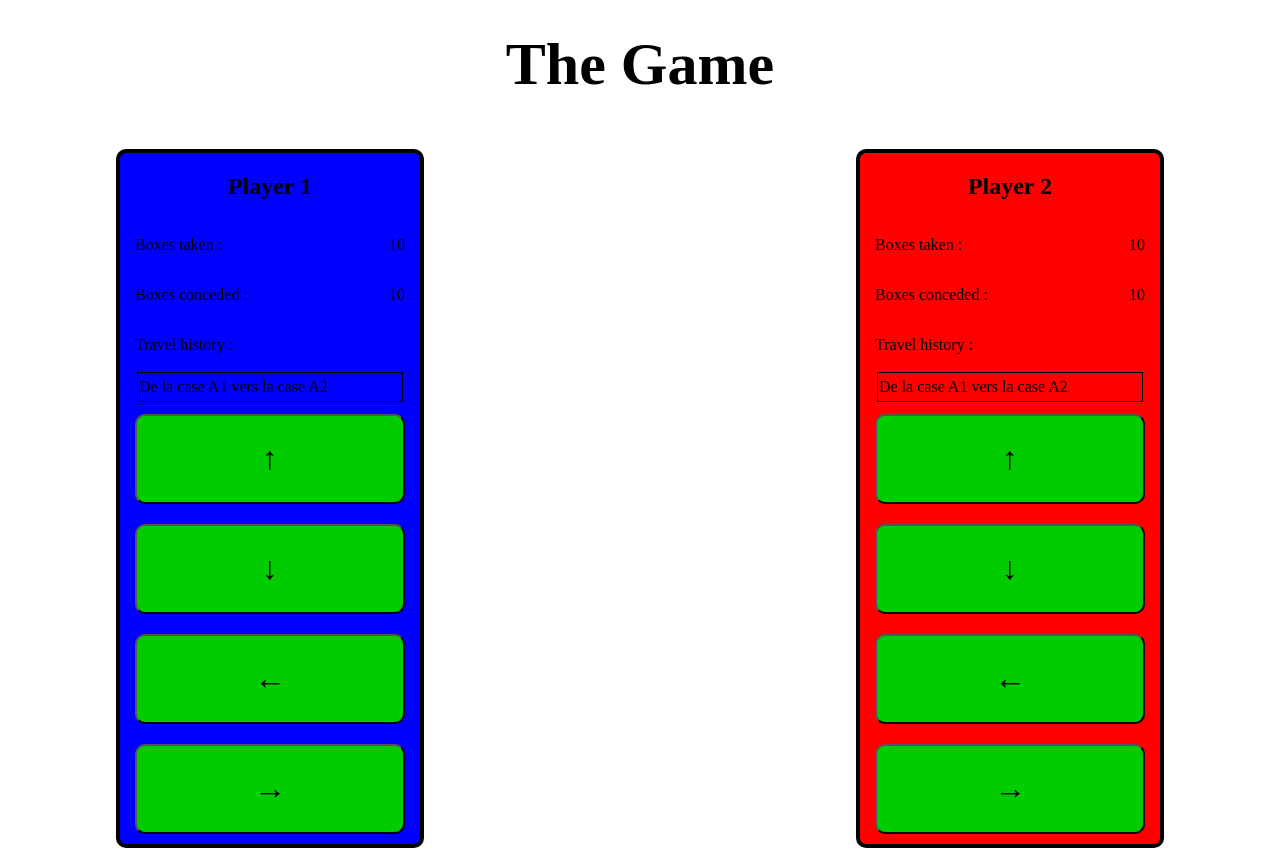
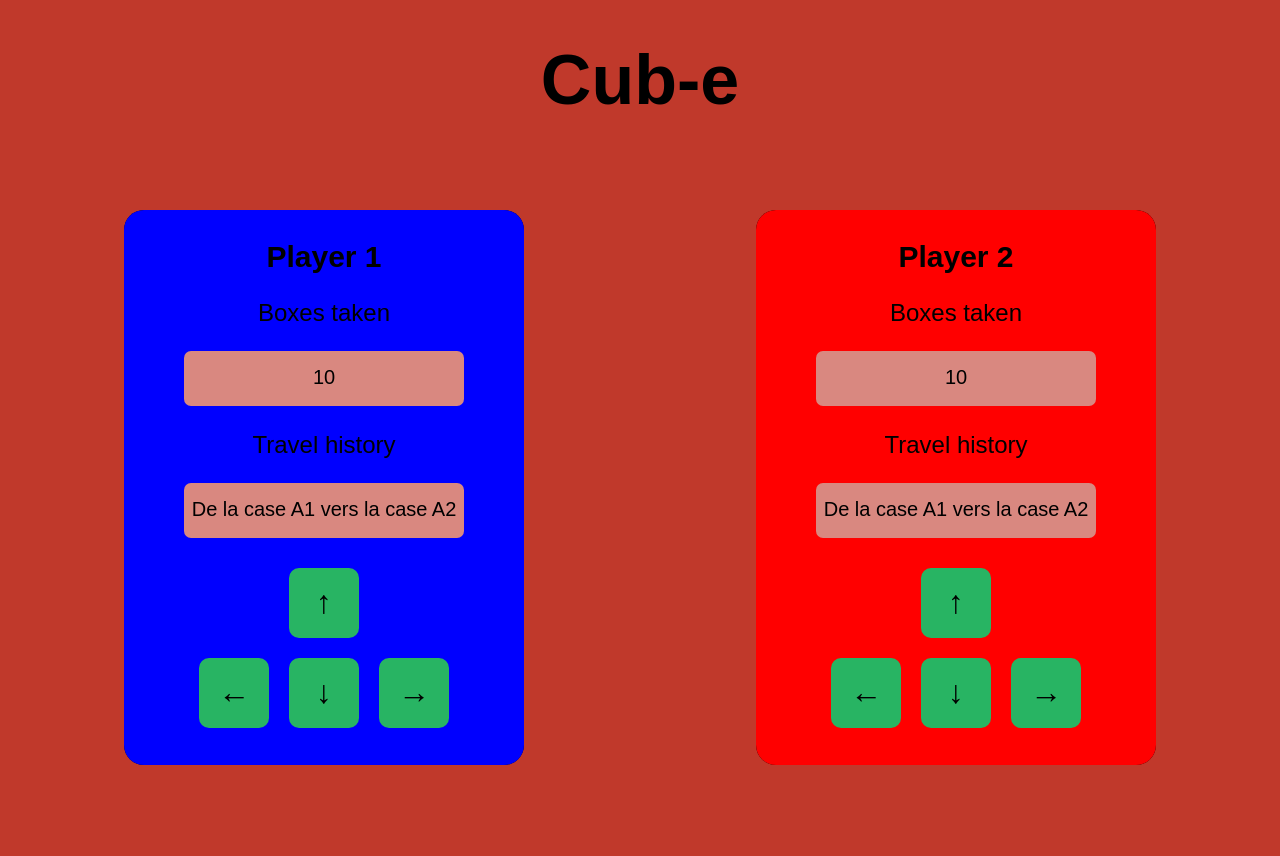
Before and after one commit to GattaFurn/ProjetIA, a Django app: template game/templates/game/new_game.html in a window 1280 px wide. After the commit the page ends 765 px from the top, so only its background shows below. Run offline with Django 3.2, Linux system fonts and the light colour scheme; the template is opened without the code that fills it, so the values that code supplies are empty.

Commit message:
interface

```diff
--- a/connection/templates/connection/index.html
+++ b/connection/templates/connection/index.html
@@ -33,7 +33,6 @@
 				margin-bottom: 40px;
 				animation: fadein 1.3s;
 				font-size: 70px;
-				font-family: Blippo, fantasy;
 			}
 			form{
 				height : 550px;
@@ -137,7 +136,6 @@
 		</style>
 		<script type="text/javascript">
 			let couleurs = new Map();
-			//["BL","Blue"], ['PK',"Pink"], ['YW','Yellow'], ['GN','Green'], ['VT','Violet'], ['RD','Red'], ['OE','Orange'], ['CN','Cyan']);
 			couleurs.set("BL", "Blue");
 			couleurs.set("PK", "Pink");
 			couleurs.set("YW", "Yellow");
--- a/game/static/game/move.js
+++ b/game/static/game/move.js
@@ -1,5 +1,5 @@
 function button_function(){
-  list_buttons = document.getElementsByClassName("button_move");
+  let list_buttons = document.getElementsByClassName("button_move");
 
   for(let button of list_buttons){
     button.addEventListener("click", () => {main(button.moveset)});
--- a/game/templates/game/index.html
+++ b/game/templates/game/index.html
@@ -287,6 +287,8 @@
         buttonStart.classList.add("aniBut");
         buttonStart.innerHTML = "Start the game";
         versusDiv.appendChild(buttonStart);
+
+
         zoom();
         fadeIn();
 
--- a/game/templates/game/new_game.html
+++ b/game/templates/game/new_game.html
@@ -4,67 +4,53 @@
 <html>
     <head>
         <style>
-    		#my_board td{
-				width: 70px;
-				height: 70px;
-				border: 2px solid black;
+    		*{
+				Font-family: Blippo, fantasy;
 			}
-            .my_board td{
-                width: 70px;
-				height: 70px;
-				border: 2px solid #999999;
-                color : #999999;
+            body{
+                background-color: #C0392B;
+            }
+            h2{
+                font-size: 30px;
             }
             #board_letter_number td{
                 width: 70px;
 				height: 70px;
-                margin-bottom: 15px;
+                border-radius: 15px;
                 text-align: center;
                 font-size: 32px;
                 font-weight: bolder;
-                border: 2px solid black;
+                background-color:#D98880;
             }
-            h1{
-				text-align: center;
-				margin-top: 30px;
-				margin-bottom: 50px;
-                font-size: 60px;
+            .casesHeader{
+                background-color: #C0392B;
             }
+
             #game_content{
                 display : flex;
-                justify-content: space-around;
+                justify-content: space-evenly;
             }
             .player_panel{
-                width : 300px;
+                height: 550px;
+                width : 400px;
                 text-align: center;
-                border: 4px solid black;
-                border-radius: 10px;
+                border: none;
+                border-radius: 20px;
+                padding-top: 5px;
             }
-            .div_informations{
-                display: flex;
-                justify-content: space-between;
-                width: 270px;
-                margin-left: 15px;
-                margin-right: 15px;
-            }
-            .table_moves{
-                width : 270px;
-                margin: 0px auto;
-            }
-            .table_moves td{
-                height: 30px;
-                border: 1px solid black;
-            }
+
             .button_move{
                 font-size: 32px;
-                width : 270px;
-                height: 90px;
+                height: 70px;
+                width: 70px;
                 margin-top: 10px;
-                margin-left: auto;
-                margin-right: auto;
+                margin-left: 10px;
+                margin-right: 10px;
+                margin-bottom: 10px;
+                border: none;
                 border-radius: 10px;
-                margin-bottom: 10px;
-                background-color: #00cc00;
+                background-color: #28B463;
+                outline: none;
             }
             #player1_panel_color{
                 background-color: blue;
@@ -73,22 +59,96 @@
                 background-color: red;
             }
             .player_panel_not_your_turn {
-                background-color: grey;
-                border : 4px solid lightgrey;
-                opacity: 0.5;
+                animation: fadeinDark 0.3s;
+                opacity: 0.3;
+            }
+            @keyframes fadeinDark{
+				from{
+					opacity: 1;
+				}
+				to{
+					opacity: 0.3;
+				}
 			}
             #dark_mode{
 			    position: absolute;
 			    margin-bottom: 1200px;
-			margin-left: 1590px;
+			    margin-left: 1580px;
+                animation: fadein 1.5s;
+                font-size: 20px;
+                background-color: #28B463;
+                height: 40px;
+                width : 110px;
+                border-radius: 10px;
+                outline: none;
+                border: none;
 		    }
 
             .image_joueur {
-	            max-width: 100%;
-	            height: auto;
+	            max-width: 60px;
+	            max-height: 60px;
             }
+            .titreSectionPanel{
+                margin-top: 25px;
+                font-size: 24px;
+                text-align: center;
+            }
+            .infoJoueur{
+                margin-top: 15px;
+                height : 40px;
 
-
+                margin-left: 60px;
+                margin-right: 60px;
+                border-radius: 7px;
+                font-size: 20px;
+                padding-top: 15px;
+                background-color:#D98880;
+            }
+            .boutonHaut{
+                display: block;
+                margin-left: auto;
+                margin-right: auto;
+            }
+            .button{
+                margin-top: 30px;
+            }
+            h1{
+                margin-top: 40px;
+				margin-bottom: 40px;
+                font-size: 70px;
+                text-align: center;
+                animation: fadein 1.3s;
+            }
+            @keyframes fadein{
+				from{
+					opacity: 0;
+				}
+				to{
+					opacity: 1;
+				}
+			}
+			.fade{
+				animation: fadein 1s;
+			}
+            .blackPanel{
+                background-color: black;
+                border : none;
+                border-radius: 20px;
+                height: 555px;
+                margin-top: 50px;
+            }
+            @keyframes zoom{
+				from{
+					-webkit-transform: scale(1);
+				}
+				to{
+					-webkit-transform: scale(1.10);
+				}
+			}
+			.zoom:hover{
+				animation: zoom 0.25s;
+				-webkit-transform: scale(1.10);
+			}
         </style>
         {{game_state|json_script:"game_state"}}
         <script>var game_state = JSON.parse(document.getElementById('game_state').textContent);</script>
@@ -96,42 +156,38 @@
         <script src="{% static 'game/board.js' %}"></script>
         <script>
 
-            var pic1 = "{% static "image/Robot1.png" %}";
-            var pic2 = "{% static "image/Robot2.png" %}";
+            var pic1 = "{% static "image/logoCub-e.png" %}";
+            var pic2 = "{% static "image/logoCub-e.png" %}";
 
             window.onload = function(){
                 bouton_creation();
                 button_function();
                 createBoard();
+
                 player_focused(game_state["current_player"],game_state["code"]);
             };
-
-            function casePick(color){
-                this.style.backgroundColor = color;
-            }
-
-            function darkMode(){
-                document.body.style.backgroundColor = '#262626';
-
-            }
 
             function bouton_creation(){
                 const flèches = new Map();
                 flèches.set("↑",[-1,0]);
+                flèches.set("←",[0,-1]);
                 flèches.set("↓",[1,0]);
-                flèches.set("←",[0,-1]);
                 flèches.set("→",[0,1]);
                 let divs = document.getElementsByClassName("button");
                 for(div of divs){
                     for (const[key,value] of flèches){
                         let button = document.createElement("button");
-                        button.className = "button_move";
+                        if(key == "↑")
+                            button.classList.add("boutonHaut")
+                        button.classList.add("button_move");
+                        button.classList.add("zoom");
                         button.innerHTML = key;
                         button.moveset = value;
                         div.appendChild(button);
                     }
                 }
             }
+
         </script>
 
         <title>Game</title>
@@ -141,61 +197,54 @@
 
 
 
-        <h1>The Game</h1>
+        <h1>Cub-e</h1>
 
         <di id="game_content">
+            <div class="blackPanel">
                 <div  class = "player_panel" id="player1_panel_color">
                     <h2>Player 1</h2>
                     <div class="div_informations">
-                    <p style="display: inline;">Boxes taken : </p>
-                    <p style="display: inline;">10</p>
+                        <p class="titreSectionPanel">Boxes taken</p>
+                    </div>
+                    <div class="div!informations">
+                        <p class="infoJoueur">10</p>
                     </div>
                     <div class="div_informations">
-                    <p style="display: inline;">Boxes conceded : </p>
-                    <p style="display: inline;">10</p>
-                </div>
-                <div class="div_informations">
-                    <p>Travel history :</p>
+                        <p class="titreSectionPanel">Travel history</p>
                     </div>
                     <div>
-                    <table class="table_moves">
-                        <tr>
-                            <td>De la case A1 vers la case A2</td>
-                        </tr>
-                    </table>
+                        <p class="infoJoueur">De la case A1 vers la case A2</p>
                     </div>
                     <div class="button">
                     </div>
                 </div>
+            </div>
+
 
             <div id ="my_board">
 
             </div>
 
-
-            <div class = "player_panel" id="player2_panel_color">
+            <div class="blackPanel">
+                <div  class = "player_panel" id="player2_panel_color">
                     <h2>Player 2</h2>
                     <div class="div_informations">
-                    <p style="display: inline;">Boxes taken : </p>
-                    <p style="display: inline;">10</p>
+                        <p class="titreSectionPanel">Boxes taken</p>
+                    </div>
+                    <div class="div!informations">
+                        <p class="infoJoueur">10</p>
                     </div>
                     <div class="div_informations">
-                    <p style="display: inline;">Boxes conceded : </p>
-                    <p style="display: inline;">10</p>
-                </div>
-                <div class="div_informations">
-                    <p style="display: inline;">Travel history :</p>
+                        <p class="titreSectionPanel">Travel history</p>
                     </div>
                     <div>
-                    <table class="table_moves">
-                        <tr>
-                            <td>De la case A1 vers la case A2</td>
-                        </tr>
-                    </table>
+                        <p class="infoJoueur">De la case A1 vers la case A2</p>
                     </div>
                     <div class="button">
                     </div>
                 </div>
             </div>
+
+        </div>
     </body>
 </html>
```
Also changed, not shown: db.sqlite3, game/static/image/logoCub-e.png (added). Lines whose indentation alone changed are shown as unchanged.
